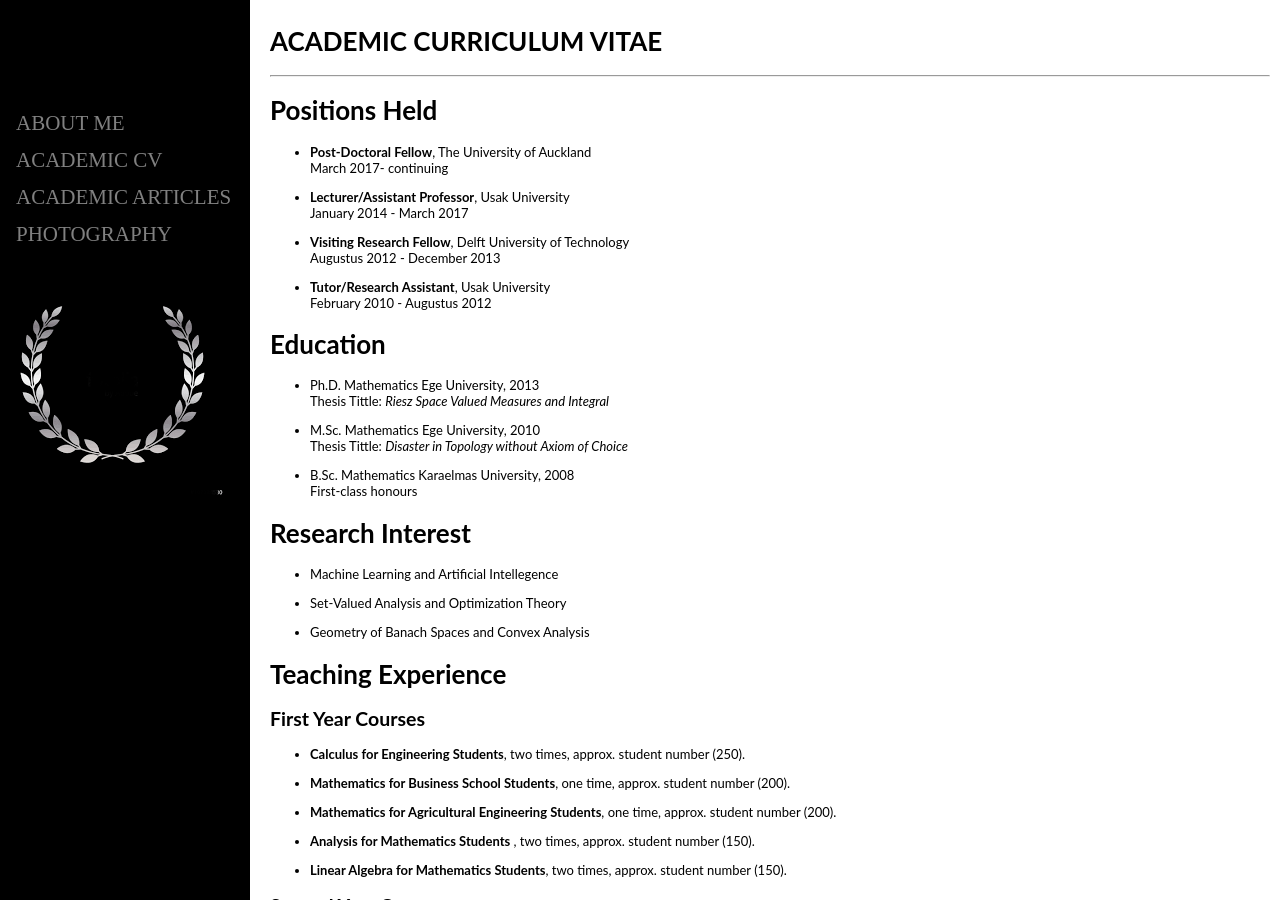
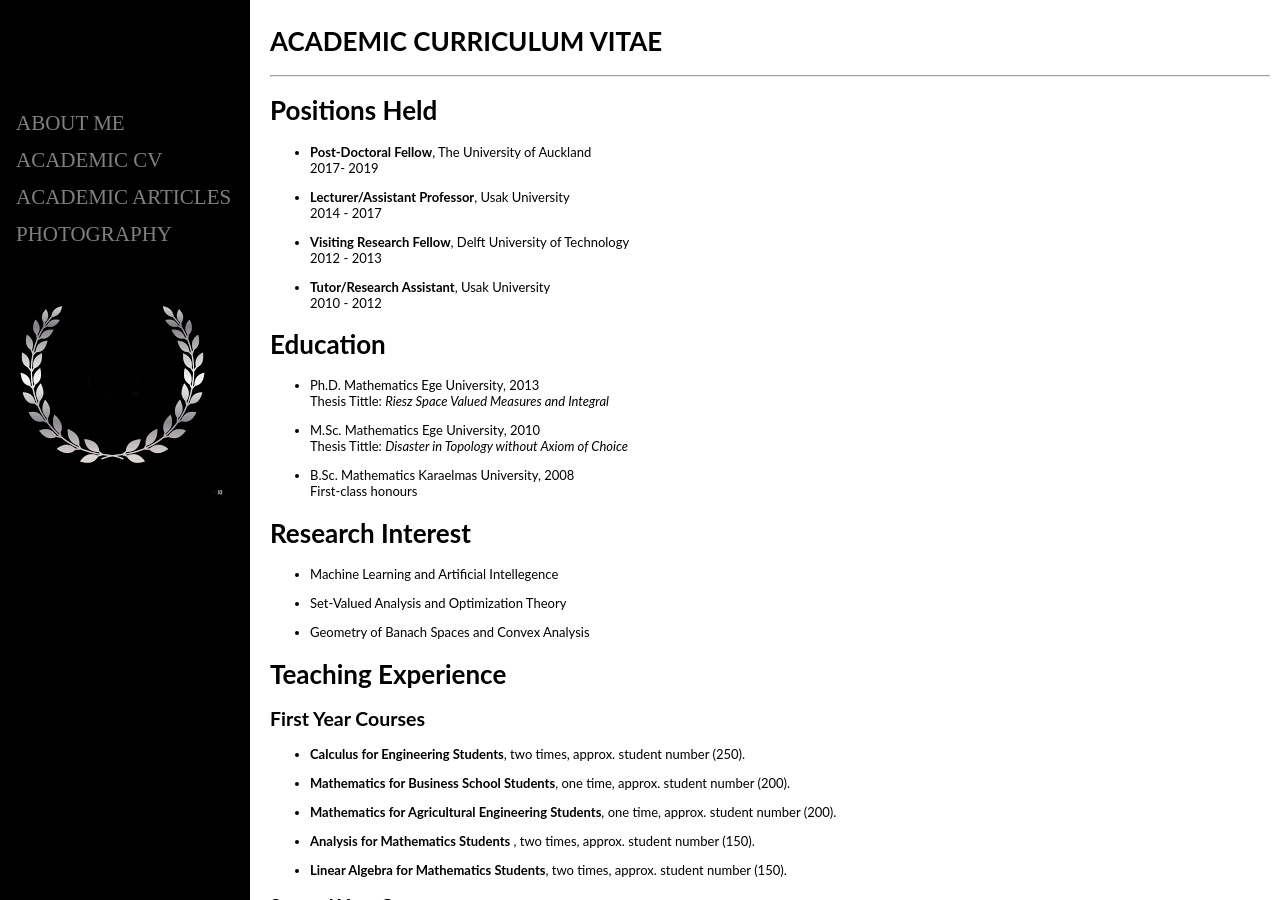
Before and after one commit to nesetan/tanneset, a Jekyll site: the page CV.html, which Jekyll copies as it is, in a window 1280 px wide and 900 px high. Built offline with Jekyll 4.4.1, drawn with Linux system fonts in a browser that asks for light colours.

Commit message:
Update CV.html

```diff
--- a/CV.html
+++ b/CV.html
@@ -34,10 +34,10 @@
         <hr />
         <h1 id="positions-held" class="unnumbered">Positions Held</h1>
         <ul>
-            <li><p><strong>Post-Doctoral Fellow</strong>, The University of Auckland<br />March 2017- continuing</p></li>
-            <li><p><strong>Lecturer/Assistant Professor</strong>, Usak University<br />January 2014 - March 2017</p></li>
-            <li><p><strong>Visiting Research Fellow</strong>, Delft University of Technology<br />Augustus 2012 - December 2013</p></li>
-            <li><p><strong>Tutor/Research Assistant</strong>, Usak University<br />February 2010 - Augustus 2012</p></li>
+            <li><p><strong>Post-Doctoral Fellow</strong>, The University of Auckland<br /> 2017- 2019</p></li>
+            <li><p><strong>Lecturer/Assistant Professor</strong>, Usak University<br />2014 -  2017</p></li>
+            <li><p><strong>Visiting Research Fellow</strong>, Delft University of Technology<br /> 2012 -  2013</p></li>
+            <li><p><strong>Tutor/Research Assistant</strong>, Usak University<br />2010 - 2012</p></li>
         </ul>
         <h1 id="education" class="unnumbered">Education</h1>
         <ul>
```
